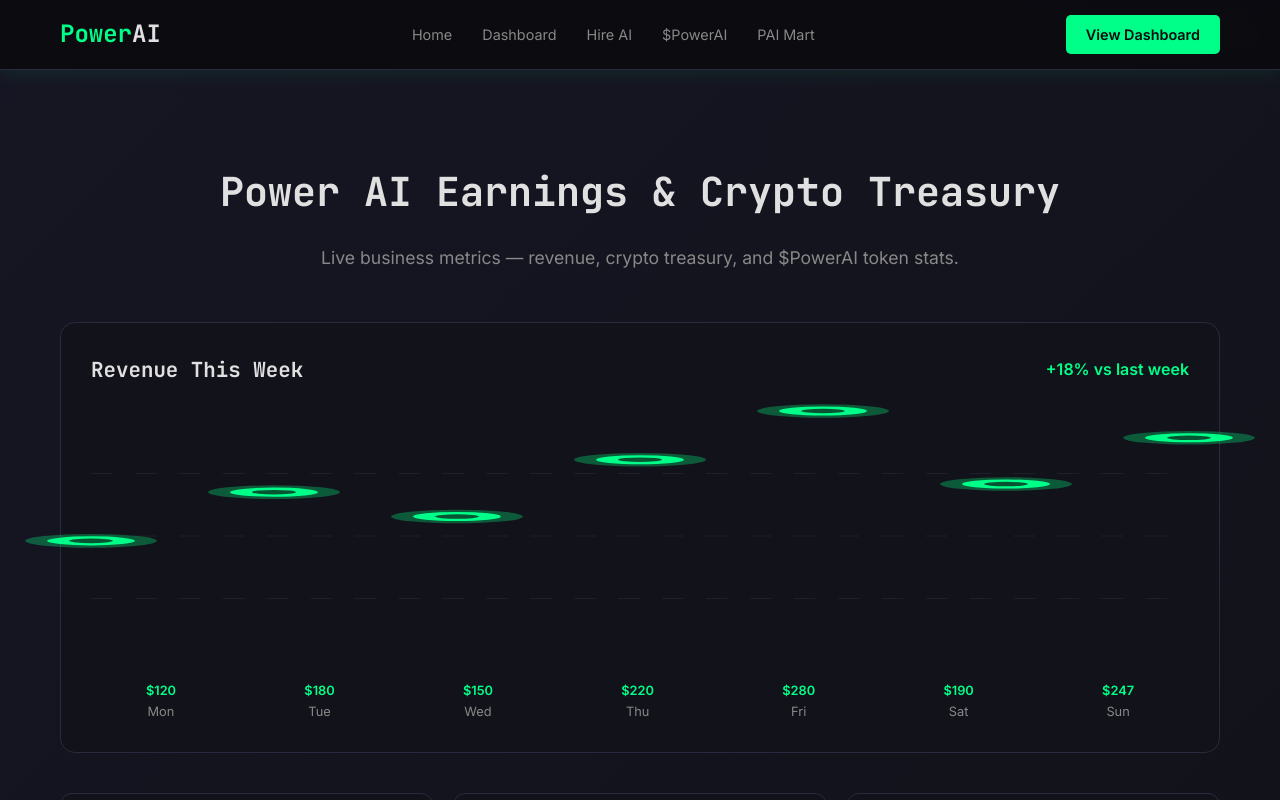
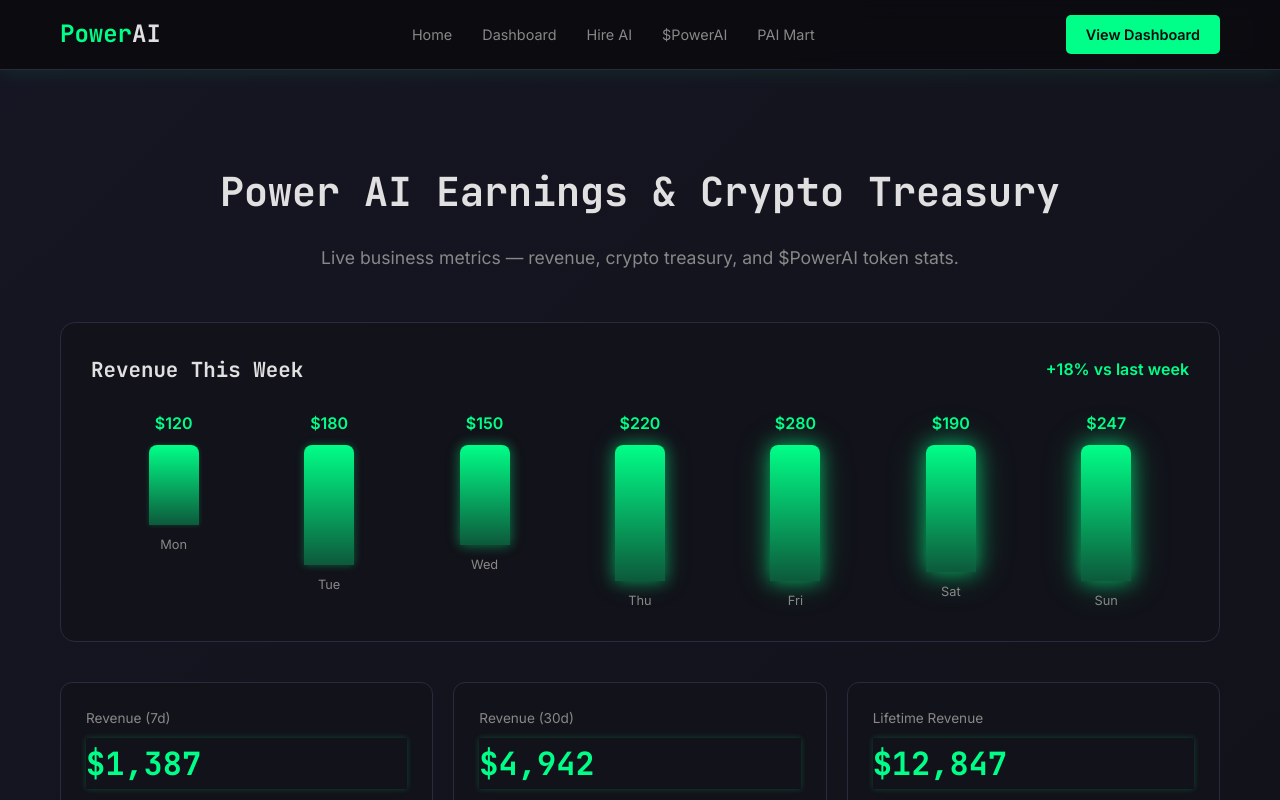
Before and after one commit to kara-pai/powerai-website, a Next.js app: page /dashboard in a window 1280 px wide. Shown: the top 800 px of the page. Built offline with nearby package versions, Linux system fonts and the light colour scheme.

Commit message:
Change to column chart

```diff
--- a/app/dashboard/page.js
+++ b/app/dashboard/page.js
@@ -9,16 +9,7 @@ export default function Dashboard() {
     { day: 'Sun', amount: 247 }
   ]
 
-  const maxAmount = Math.max(...revenueData.map(d => d.amount))
-  const graphHeight = 200
-
-  const points = revenueData.map((d, i) => {
-    const x = (i / (revenueData.length - 1)) * 100
-    const y = graphHeight - (d.amount / maxAmount) * graphHeight
-    return x + '% ' + y
-  }).join(' ')
-
-  const areaPoints = '0% ' + graphHeight + ' ' + points + ' 100% ' + graphHeight
+  const maxAmount = 300 // Set max for consistent scaling
 
   return (
     <main style={{paddingTop: '80px'}}>
@@ -29,48 +20,38 @@ export default function Dashboard() {
             Live business metrics — revenue, crypto treasury, and $PowerAI token stats.
           </p>
 
+          {/* Column Chart */}
           <div className="dashboard-card" style={{marginBottom: '40px', padding: '30px'}}>
             <div style={{display: 'flex', justifyContent: 'space-between', alignItems: 'center', marginBottom: '25px'}}>
               <h3 style={{fontSize: '1.3rem'}}>Revenue This Week</h3>
               <div style={{color: 'var(--primary)', fontWeight: '600'}}>+18% vs last week</div>
             </div>
 
-            <div style={{position: 'relative', height: '250px', marginBottom: '20px'}}>
-              <svg viewBox="0 0 100 220" preserveAspectRatio="none" style={{width: '100%', height: '100%', overflow: 'visible'}}>
-                <line x1="0%" y1="25%" x2="100%" y2="25%" stroke="var(--border)" strokeWidth="0.5" strokeDasharray="2" />
-                <line x1="0%" y1="50%" x2="100%" y2="50%" stroke="var(--border)" strokeWidth="0.5" strokeDasharray="2" />
-                <line x1="0%" y1="75%" x2="100%" y2="75%" stroke="var(--border)" strokeWidth="0.5" strokeDasharray="2" />
-                <polygon points={areaPoints} fill="url(#gradient)" opacity="0.3" />
-                <polyline points={points} fill="none" stroke="var(--primary)" strokeWidth="2" strokeLinecap="round" strokeLinejoin="round" vectorEffect="non-scaling-stroke" />
-                {revenueData.map((d, i) => {
-                  const x = (i / (revenueData.length - 1)) * 100
-                  const y = graphHeight - (d.amount / maxAmount) * graphHeight
-                  return (
-                    <g key={i}>
-                      <circle cx={x + '%'} cy={y} r="3" fill="var(--bg)" stroke="var(--primary)" strokeWidth="2" />
-                      <circle cx={x + '%'} cy={y} r="6" fill="var(--primary)" opacity="0.3" />
-                    </g>
-                  )
-                })}
-                <defs>
-                  <linearGradient id="gradient" x1="0%" y1="0%" x2="0%" y2="100%">
-                    <stop offset="0%" stopColor="var(--primary)" />
-                    <stop offset="100%" stopColor="transparent" />
-                  </linearGradient>
-                </defs>
-              </svg>
-            </div>
-
-            <div style={{display: 'flex', justifyContent: 'space-between', padding: '0 5%'}}>
-              {revenueData.map((d, i) => (
-                <div key={i} style={{textAlign: 'center', fontSize: '0.8rem', color: 'var(--text-muted)'}}>
-                  <div style={{fontWeight: '600', color: 'var(--primary)'}}>${d.amount}</div>
-                  <div>{d.day}</div>
-                </div>
-              ))}
+            {/* Bar Chart */}
+            <div style={{display: 'flex', alignItems: 'flex-end', justifyContent: 'space-between', height: '200px', gap: '10px', padding: '0 10px'}}>
+              {revenueData.map((d, i) => {
+                const heightPercent = (d.amount / maxAmount) * 100
+                return (
+                  <div key={i} style={{flex: 1, display: 'flex', flexDirection: 'column', alignItems: 'center', height: '100%'}}>
+                    <div style={{fontWeight: '600', color: 'var(--primary)', marginBottom: '8px'}}>${d.amount}</div>
+                    <div style={{
+                      width: '100%',
+                      maxWidth: '50px',
+                      height: heightPercent + '%',
+                      minHeight: '20px',
+                      background: 'linear-gradient(180deg, var(--primary) 0%, rgba(0,255,136,0.3) 100%)',
+                      borderRadius: '8px 8px 0 0',
+                      animation: 'glowPulse 2s ease-in-out infinite',
+                      animationDelay: (i * 0.15) + 's'
+                    }}></div>
+                    <div style={{marginTop: '10px', fontSize: '0.8rem', color: 'var(--text-muted)'}}>{d.day}</div>
+                  </div>
+                )
+              })}
             </div>
           </div>
 
+          {/* Revenue Metrics */}
           <div className="metrics-grid">
             <div className="metric-card">
               <div className="metric-label">Revenue (7d)</div>
```
